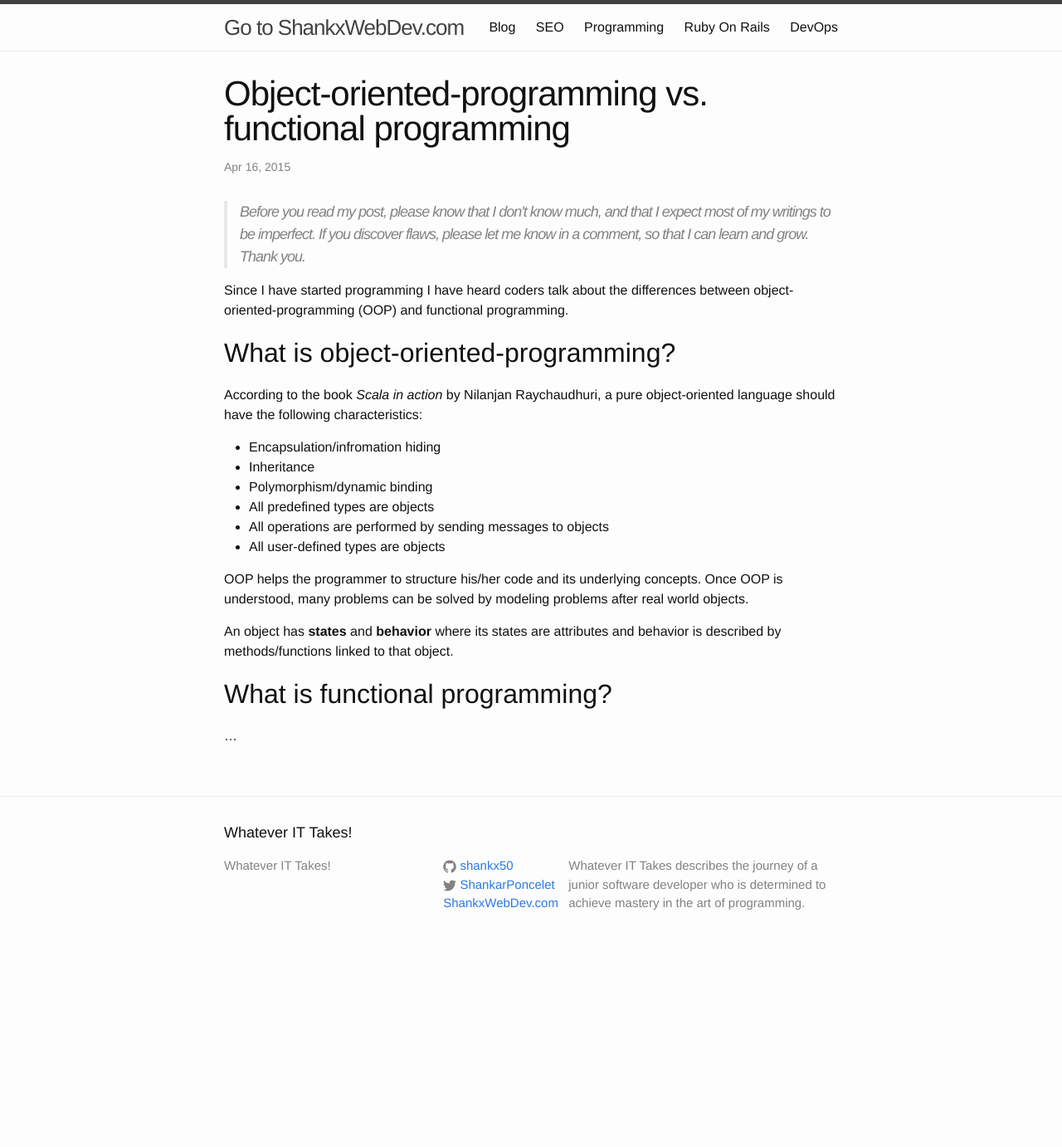
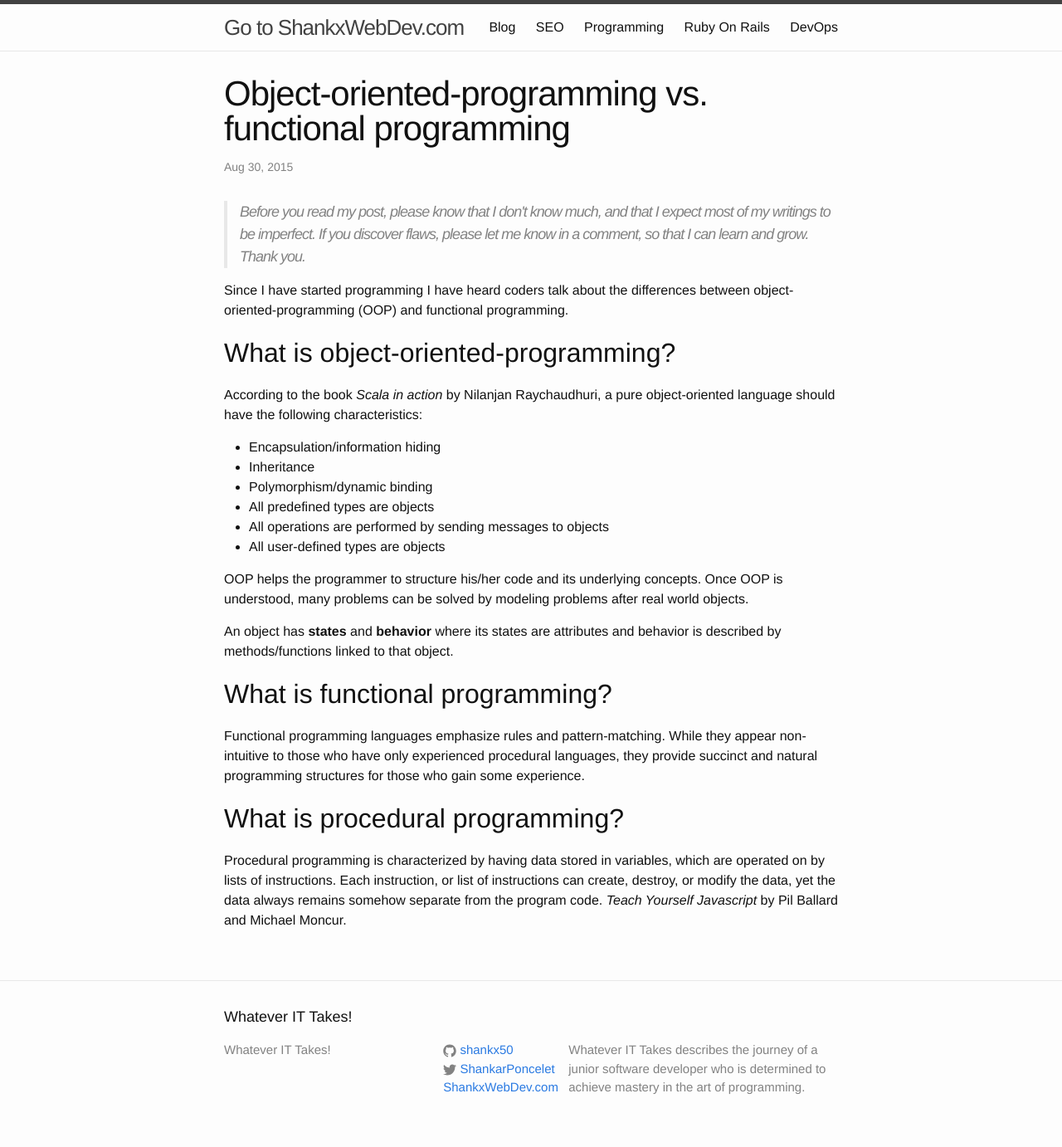
Before and after one commit to shankx50/shankx50.github.io, a Jekyll site: the page built from _posts/2015-08-30-oop-vs-fp.markdown, in a window 1280 px wide. Shown: the whole page at 83% size. Built offline with Jekyll 4.4.1, drawn with Linux system fonts in a browser that asks for light colours; comment, search, counter and statistics services are not loaded; before the commit the page ends 1160 px from its top, so only the background shows below that.

Commit message:
added proced

```diff
--- a/_posts/2015-04-16-oop-vs-fp.markdown
+++ b/_posts/2015-08-30-oop-vs-fp.markdown
@@ -1,7 +1,7 @@
 ---
 layout: post
 title:  "Object-oriented-programming vs. functional programming"
-date:   2015-04-16
+date:   2015-08-30
 categories: programming
 permalink: /oop-vs-fp
 ---
@@ -12,7 +12,7 @@ Since I have started programming I have heard coders talk about the differences
 
 According to the book _Scala in action_ by Nilanjan Raychaudhuri, a pure object-oriented language should have the following characteristics:
 
-* Encapsulation/infromation hiding
+* Encapsulation/information hiding
 * Inheritance
 * Polymorphism/dynamic binding
 * All predefined types are objects
@@ -25,6 +25,10 @@ An object has **states** and **behavior** where its states are attributes and be
 
 ## What is functional programming?
 
-...
+Functional programming languages emphasize rules and pattern-matching. While they appear non-intuitive to those who have only experienced procedural languages, they provide succinct and natural programming structures for those who gain some experience.
+
+## What is procedural programming?
+
+Procedural programming is characterized by having data stored in variables, which are operated on by lists of instructions. Each instruction, or list of instructions can create, destroy, or modify the data, yet the data always remains somehow separate from the program code. _Teach Yourself Javascript_ by Pil Ballard and Michael Moncur.
 
 {% include disqus.html %}
--- a/programming/index.markdown
+++ b/programming/index.markdown
@@ -1,7 +1,7 @@
 ---
 layout: page
 title: Programming
-date:   2015-06-24
+date:   2015-08-30
 permalink: /programming/
 ---
 <p>Last update: {{ page.date | date: "%b %-d, %Y" }}</p>
```
